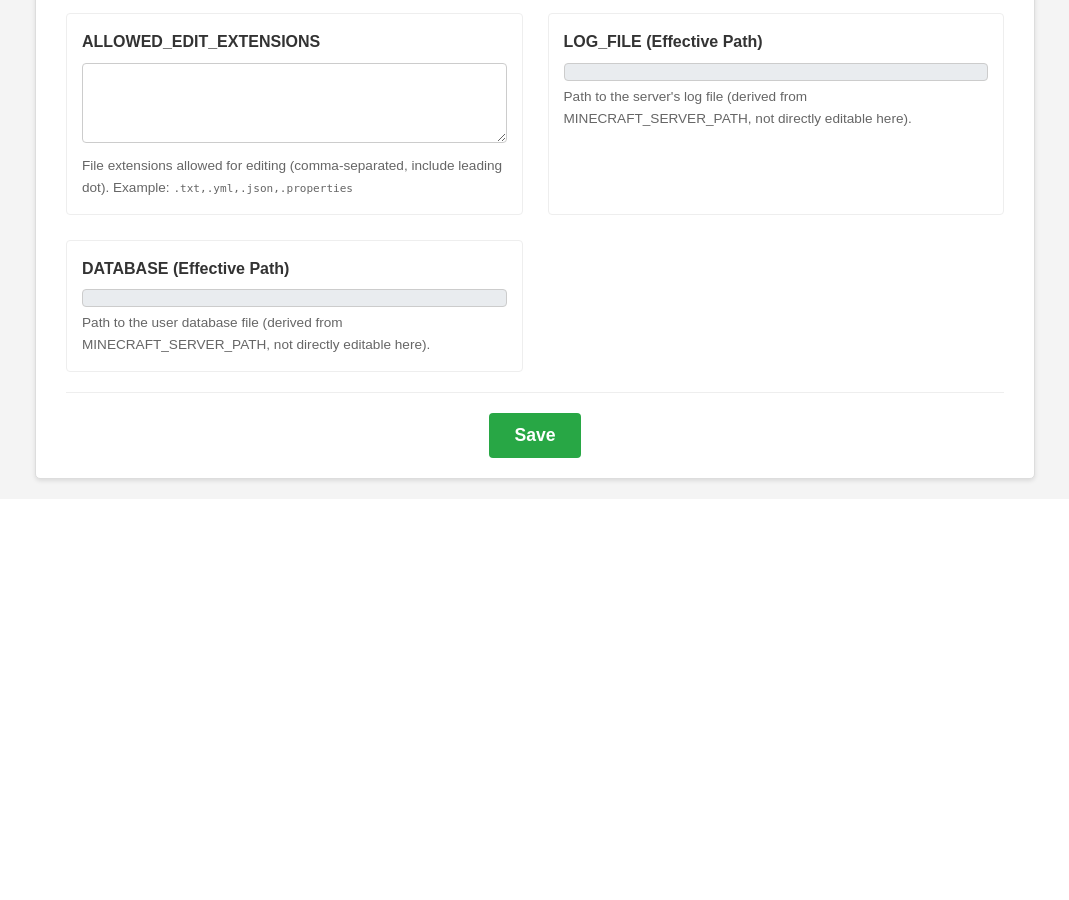
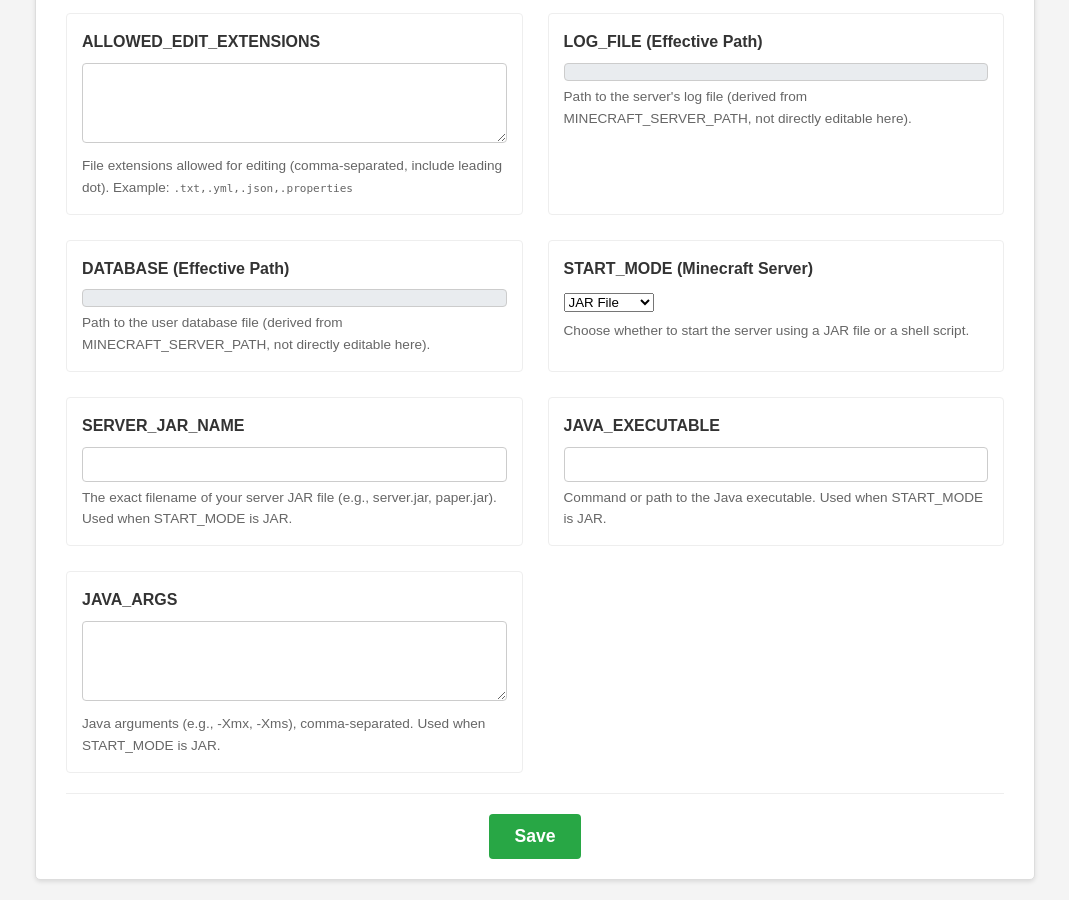
Before and after one commit to Nakildias/MSMP, a Python web app: template templates/server_settings.html in a window 1280 px wide. Shown: the part 1339-2239 px from the top of the page, without its empty margins (105-1174 px from the left). Before the commit the page ends 1823 px from the top, so only its background shows below. Run offline with Jinja, Linux system fonts and the light colour scheme; the template is opened without the code that fills it, so the values that code supplies are empty.

Commit message:
Update server_settings.html

```diff
--- a/templates/server_settings.html
+++ b/templates/server_settings.html
@@ -173,6 +173,67 @@
                     <div class="path-display">{{ settings.DATABASE_DISPLAY }}</div>
                     <small>Path to the user database file (derived from MINECRAFT_SERVER_PATH, not directly editable here).</small>
                 </div>
+<div class="setting-item">
+    <label for="setting-START_MODE">START_MODE (Minecraft Server)</label>
+    <select id="setting-START_MODE" name="START_MODE" onchange="toggleStartFields()">
+        <option value="jar" {% if settings.START_MODE == 'jar' %}selected{% endif %}>JAR File</option>
+        <option value="script" {% if settings.START_MODE == 'script' %}selected{% endif %}>Shell Script</option>
+    </select>
+    <small>Choose whether to start the server using a JAR file or a shell script.</small>
+</div>
+
+<div class="setting-item" id="jar-fields">
+    <label for="setting-SERVER_JAR_NAME">SERVER_JAR_NAME</label>
+    <input type="text" id="setting-SERVER_JAR_NAME" name="SERVER_JAR_NAME" value="{{ settings.SERVER_JAR_NAME }}">
+    <small>The exact filename of your server JAR file (e.g., server.jar, paper.jar). Used when START_MODE is JAR.</small>
+</div>
+<div class="setting-item" id="java-fields"> {# Group Java settings together #}
+    <label for="setting-JAVA_EXECUTABLE">JAVA_EXECUTABLE</label>
+    <input type="text" id="setting-JAVA_EXECUTABLE" name="JAVA_EXECUTABLE" value="{{ settings.JAVA_EXECUTABLE }}">
+    <small>Command or path to the Java executable. Used when START_MODE is JAR.</small>
+</div>
+ <div class="setting-item" id="java-args-fields">
+    <label for="setting-JAVA_ARGS">JAVA_ARGS</label>
+    <textarea id="setting-JAVA_ARGS" name="JAVA_ARGS">{{ settings.JAVA_ARGS | join(',') }}</textarea>
+    <small>Java arguments (e.g., -Xmx, -Xms), comma-separated. Used when START_MODE is JAR.</small>
+</div>
+
+
+<div class="setting-item" id="script-fields">
+    <label for="setting-SERVER_SCRIPT_NAME">SERVER_SCRIPT_NAME</label>
+    <input type="text" id="setting-SERVER_SCRIPT_NAME" name="SERVER_SCRIPT_NAME" value="{{ settings.SERVER_SCRIPT_NAME }}">
+    <small>Filename of the executable shell script (e.g., start.sh, run.sh) in the server directory. Used when START_MODE is Script.</small>
+</div>
+
+<script>
+    function toggleStartFields() {
+        const startMode = document.getElementById('setting-START_MODE').value;
+        const jarFields = ['jar-fields', 'java-fields', 'java-args-fields']; // IDs of JAR related divs
+        const scriptFields = ['script-fields']; // IDs of Script related divs
+
+        if (startMode === 'jar') {
+            jarFields.forEach(id => {
+                const el = document.getElementById(id);
+                if (el) el.style.display = 'block';
+            });
+            scriptFields.forEach(id => {
+                 const el = document.getElementById(id);
+                 if (el) el.style.display = 'none';
+             });
+        } else if (startMode === 'script') {
+             jarFields.forEach(id => {
+                 const el = document.getElementById(id);
+                 if (el) el.style.display = 'none';
+             });
+             scriptFields.forEach(id => {
+                  const el = document.getElementById(id);
+                  if (el) el.style.display = 'block';
+              });
+        }
+    }
+    // Run on page load to set initial state
+    document.addEventListener('DOMContentLoaded', toggleStartFields);
+</script>
 
             </div> <div class="button-container">
                 <button type="submit" class="save">Save</button>
```
